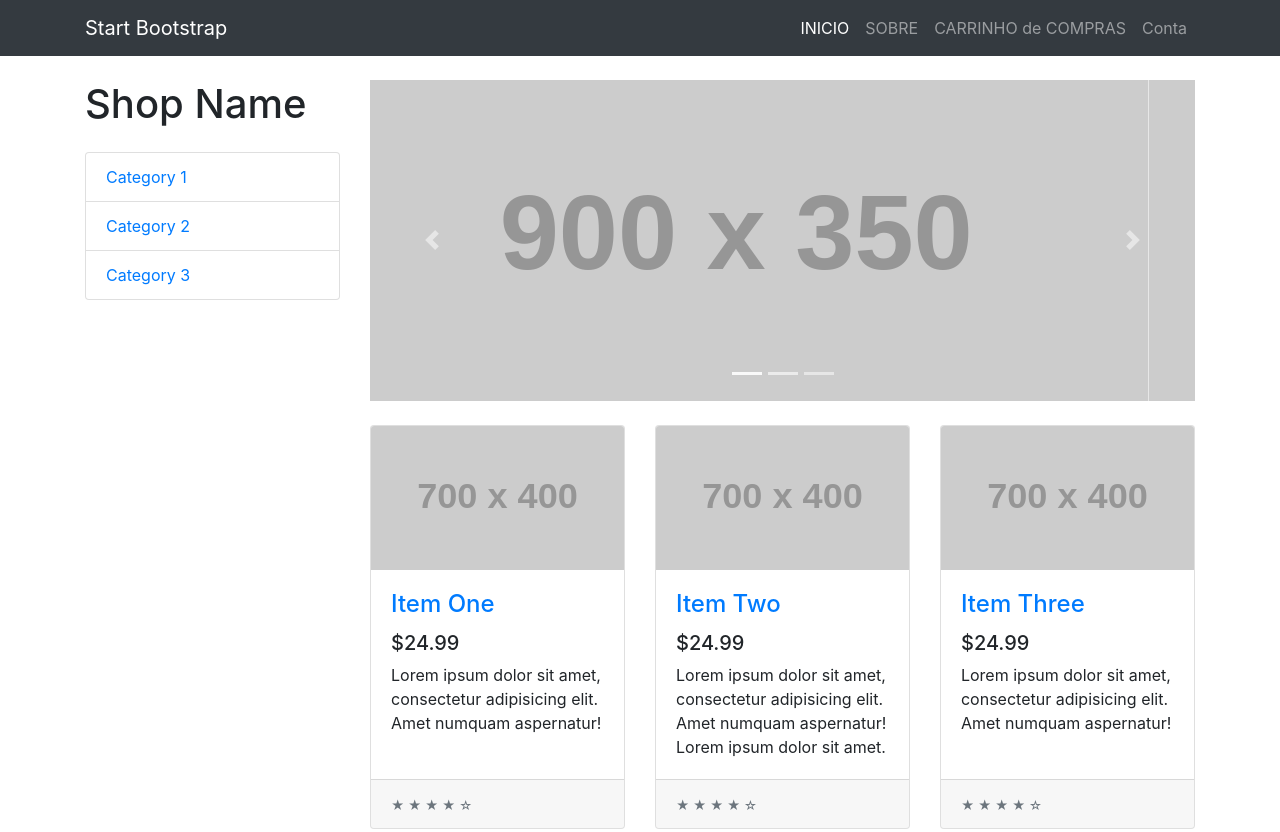
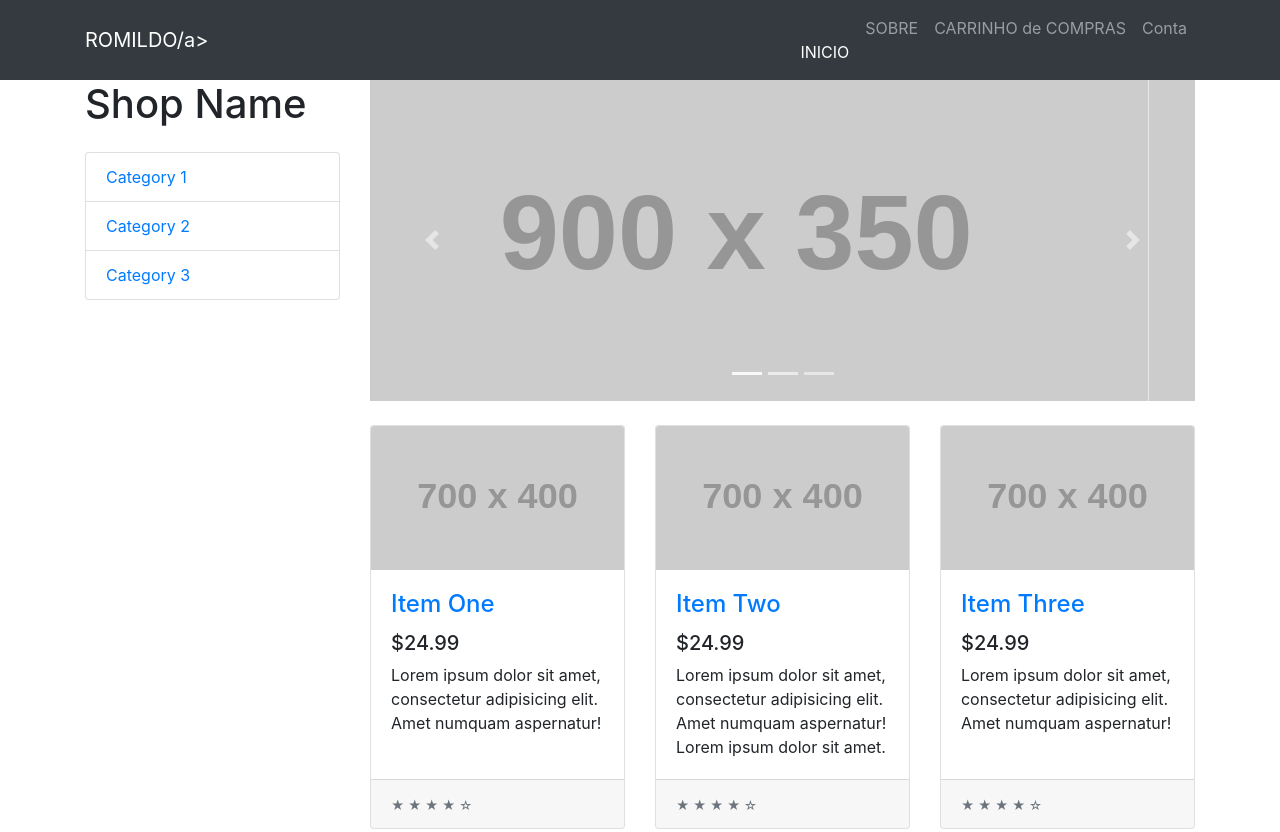
Before and after one commit to rsenergia/loja, a website: page index.html in a window 1280 px wide. Shown: the top 832 px of the page. Drawn offline with Linux system fonts and the light colour scheme; placeholder pictures from the web are drawn by us.

Commit message:
Update index.html

```diff
--- a/index.html
+++ b/index.html
@@ -23,7 +23,7 @@
   <!-- Navigation -->
   <nav class="navbar navbar-expand-lg navbar-dark bg-dark fixed-top">
     <div class="container">
-      <a class="navbar-brand" href="#">Start Bootstrap</a>
+      <a class="navbar-brand" href="#">ROMILDO/a>
       <button class="navbar-toggler" type="button" data-toggle="collapse" data-target="#navbarResponsive" aria-controls="navbarResponsive" aria-expanded="false" aria-label="Toggle navigation">
         <span class="navbar-toggler-icon"></span>
       </button>
```
